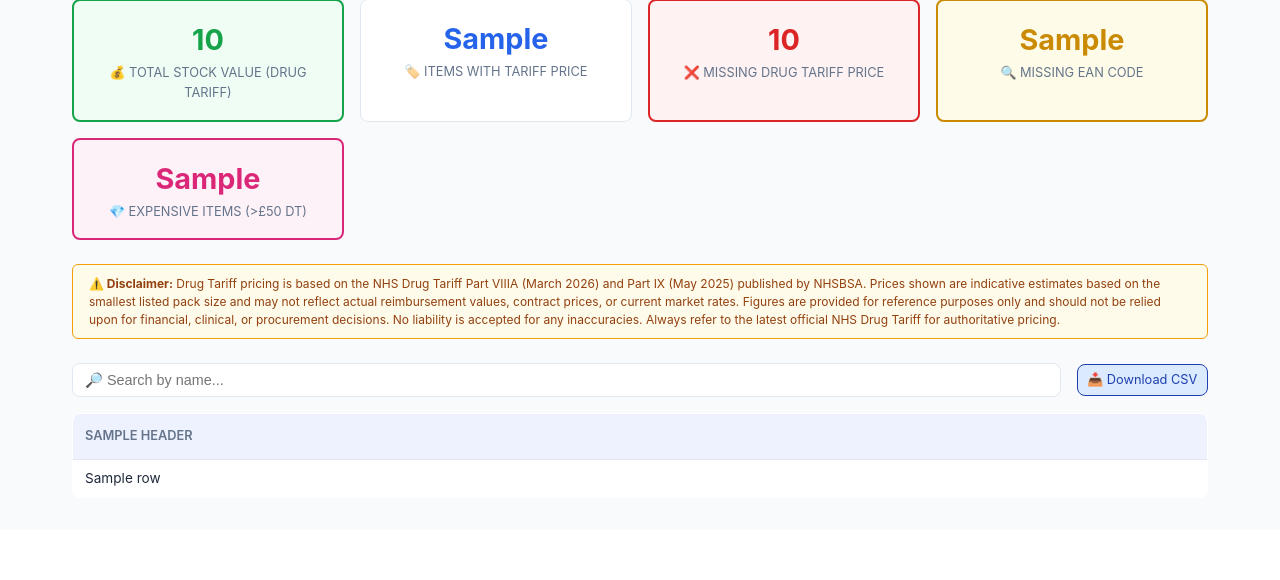
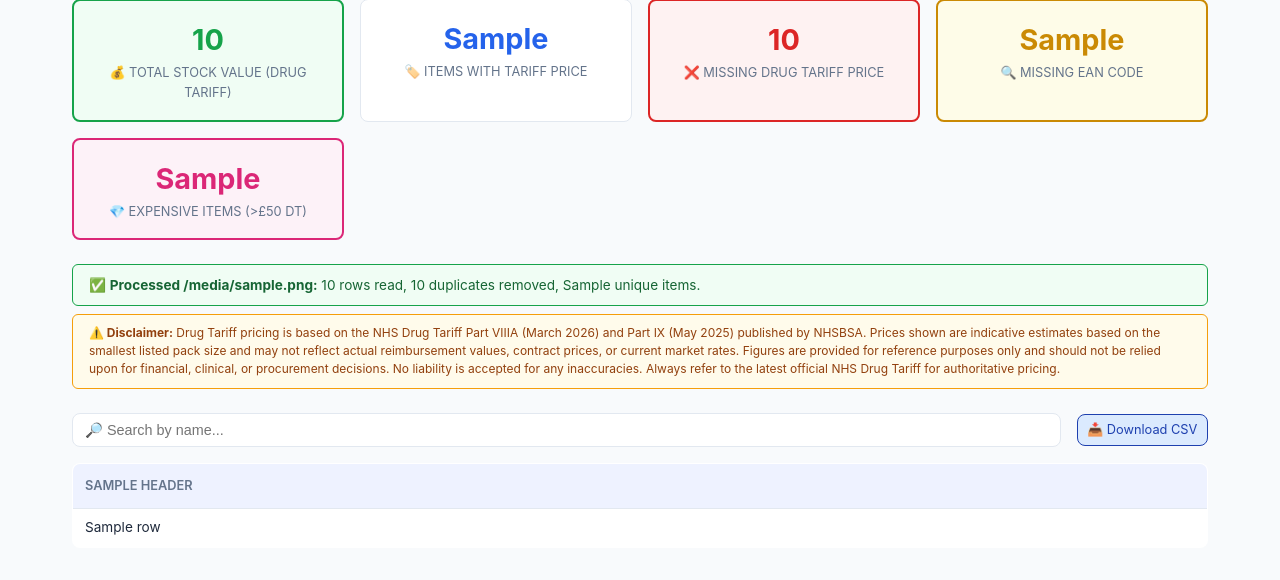
Before and after one commit to vibecoding2025/meditech, a Flask app: template templates/results.html in a window 1280 px wide. Shown: the part 306-886 px from the top of the page. Before the commit the page ends 792 px from the top, so only its background shows below. Run offline with Flask 3, Linux system fonts and the light colour scheme; the template is opened without the code that fills it: most values are stand-ins (such as "Sample title", 1, 10 or a date in 2020).

Commit message:
Move processed summary above disclaimer, remove top flash on results
Co-Authored-By: Claude Opus 4.6 (1M context) <noreply@anthropic.com>

```diff
--- a/templates/base.html
+++ b/templates/base.html
@@ -16,6 +16,7 @@
     </nav>
 
     <main class="container">
+        {% block flash_messages %}
         {% with messages = get_flashed_messages(with_categories=true) %}
         {% if messages %}
         {% for category, message in messages %}
@@ -23,6 +24,7 @@
         {% endfor %}
         {% endif %}
         {% endwith %}
+        {% endblock %}
 
         {% block content %}{% endblock %}
     </main>
--- a/templates/results.html
+++ b/templates/results.html
@@ -1,5 +1,7 @@
 {% extends "base.html" %}
 {% block title %}Results{% endblock %}
+
+{% block flash_messages %}{% endblock %}
 
 {% block content %}
 <div class="results-header" style="display: flex; justify-content: space-between; align-items: flex-start;">
@@ -55,7 +57,11 @@
     </div>
 </div>
 
-<div style="margin-top: 0.75rem; margin-bottom: 1.5rem; padding: 0.6rem 1rem; background: #fffbeb; border: 1px solid #f59e0b; border-radius: 6px; font-size: 0.75rem; color: #92400e; line-height: 1.5;">
+<div style="margin-top: 0.75rem; padding: 0.6rem 1rem; background: #f0fdf4; border: 1px solid #16a34a; border-radius: 6px; font-size: 0.85rem; color: #166534; line-height: 1.5;">
+    ✅ <strong>Processed {{ filename }}:</strong> {{ stats.raw_rows }} rows read, {{ stats.duplicates_removed }} duplicates removed, {{ stats.unique_items }} unique items.
+</div>
+
+<div style="margin-top: 0.5rem; margin-bottom: 1.5rem; padding: 0.6rem 1rem; background: #fffbeb; border: 1px solid #f59e0b; border-radius: 6px; font-size: 0.75rem; color: #92400e; line-height: 1.5;">
     <strong>⚠️ Disclaimer:</strong> Drug Tariff pricing is based on the NHS Drug Tariff Part VIIIA (March 2026) and Part IX (May 2025) published by NHSBSA. Prices shown are indicative estimates based on the smallest listed pack size and may not reflect actual reimbursement values, contract prices, or current market rates. Figures are provided for reference purposes only and should not be relied upon for financial, clinical, or procurement decisions. No liability is accepted for any inaccuracies. Always refer to the latest official NHS Drug Tariff for authoritative pricing.
 </div>
 
```
